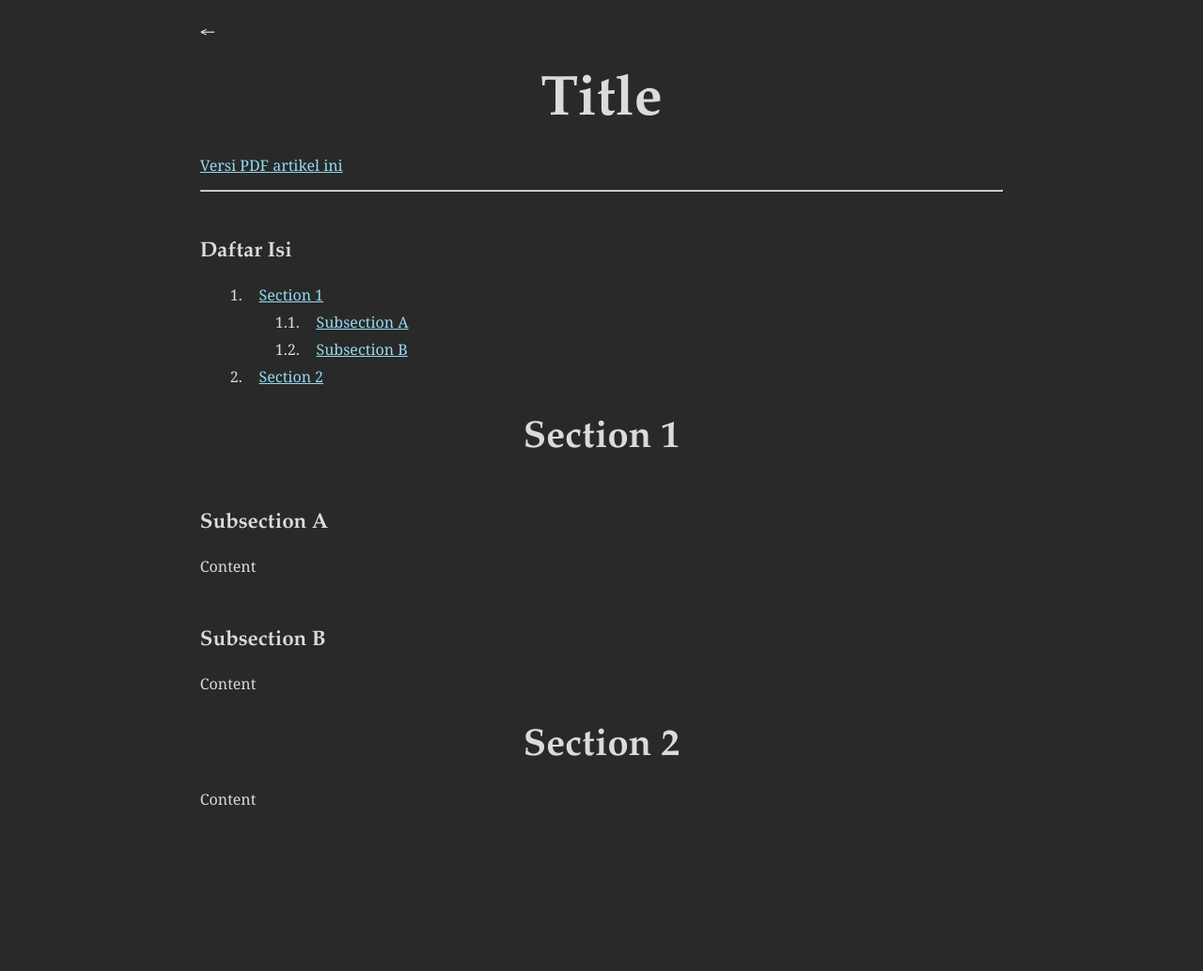
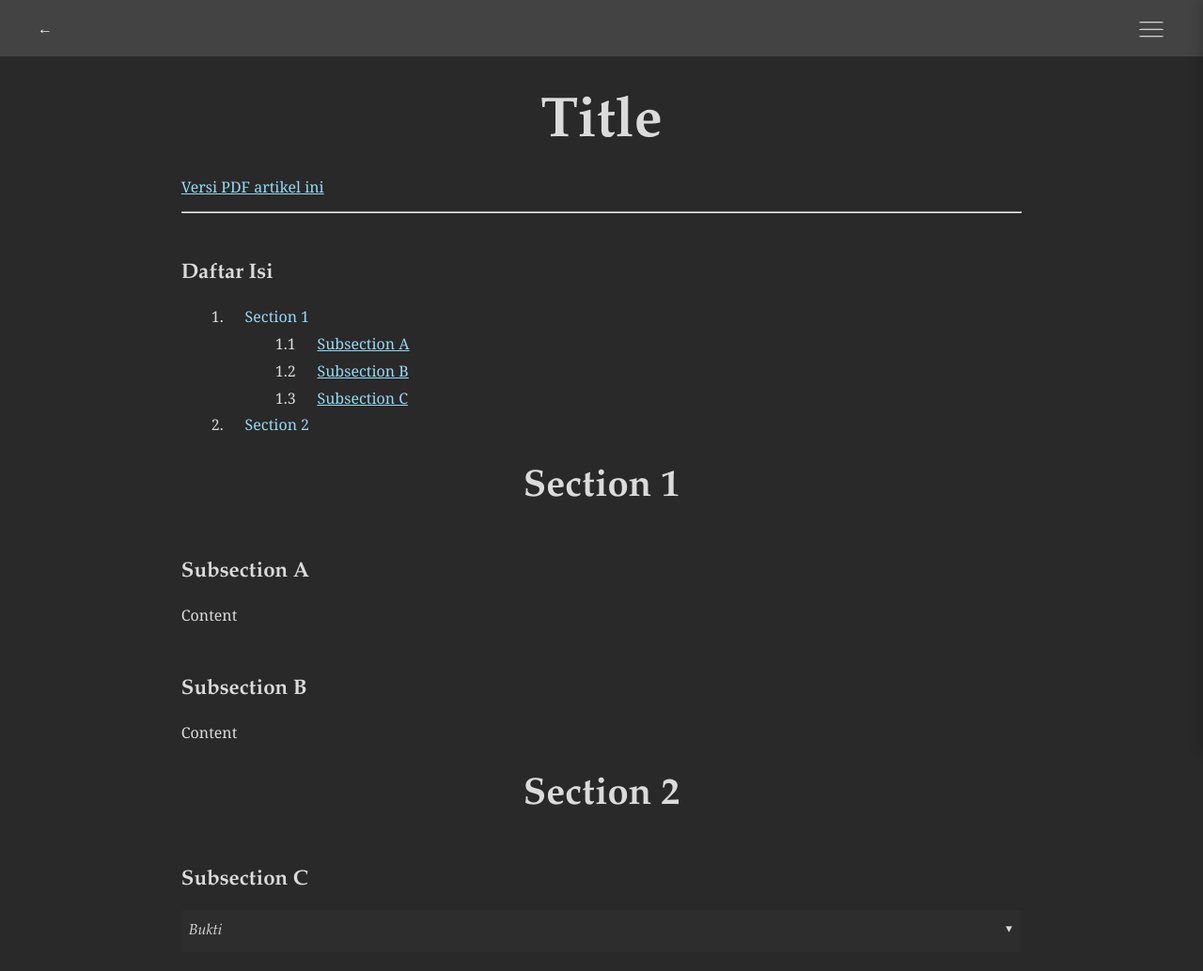
Before and after one commit to nayakazna/fisika, a plain HTML site: page pages/template.html in a window 1280 px wide. Shown: the whole page at 94% size. Before the commit the page ends 882 px from the top, so only its background shows below. Drawn offline with nearby package versions, Linux system fonts and the light colour scheme; a web font is replaced by a local one.

Commit message:
feat: add template for non-index.html files

```diff
--- /dev/null
+++ b/pages/script.js
@@ -0,0 +1,89 @@
+
+    // TOC & Sidebar
+    document.addEventListener("DOMContentLoaded", () => {
+        const tocToggle = document.getElementById("toc-toggle");
+        const tocSidebar = document.getElementById("toc-sidebar");
+        const tocClose = document.getElementById("toc-close");
+
+        // Create overlay if not already in HTML
+        let overlay = document.getElementById("overlay");
+        if (!overlay) {
+            overlay = document.createElement("div");
+            overlay.id = "overlay";
+            document.body.appendChild(overlay);
+        }
+
+        // Function to toggle sidebar
+        function toggleSidebar(show) {
+            tocSidebar.setAttribute("aria-hidden", !show);
+            overlay.classList.toggle("active", show);
+        }
+
+        // Open sidebar
+        tocToggle.addEventListener("click", () => toggleSidebar(true));
+
+        // Close sidebar
+        tocClose.addEventListener("click", () => toggleSidebar(false));
+        overlay.addEventListener("click", () => toggleSidebar(false));
+
+        // Close on ESC key
+        document.addEventListener("keydown", (e) => {
+            if (e.key === "Escape") toggleSidebar(false);
+        });
+
+        // Get TOC containers
+        const tocLists = document.querySelectorAll("#toc-list");
+
+        // Generate TOC once and apply to both locations
+        const headers = document.querySelectorAll("article h1, article h2");
+        let lastH1 = null;
+
+        headers.forEach(header => {
+            if (!header.id) {
+                header.id = header.textContent
+                    .toLowerCase()
+                    .replace(/\s+/g, "-")
+                    .replace(/[^\w-]/g, "");
+            }
+
+            const listItem = document.createElement("li");
+            const link = document.createElement("a");
+            link.href = `#${header.id}`;
+            link.textContent = header.textContent;
+            link.addEventListener("click", () => toggleSidebar(false)); // Close sidebar when clicked
+
+            if (header.tagName === "H1") {
+                listItem.appendChild(link);
+                const nestedList = document.createElement("ol");
+                listItem.appendChild(nestedList);
+
+                tocLists.forEach(toc => toc.appendChild(listItem.cloneNode(true)));
+                lastH1 = listItem; // Store last <h1>
+            } else if (header.tagName === "H2" && lastH1) {
+                const nestedList = lastH1.querySelector("ol");
+                if (nestedList) {
+                    const subItem = document.createElement("li");
+                    subItem.appendChild(link);
+                    nestedList.appendChild(subItem);
+
+                    tocLists.forEach(toc => {
+                        const lastNestedList = toc.querySelector("ol:last-child");
+                        if (lastNestedList) lastNestedList.appendChild(subItem.cloneNode(true));
+                    });
+                }
+            }
+        });
+    });
+
+
+        // Proof Toggle System
+        document.addEventListener('click', (event) => {
+            if (event.target.matches('.bukti-toggle')) {
+                const button = event.target;
+                const content = button.nextElementSibling;
+                const isExpanded = button.getAttribute('aria-expanded') === 'true';
+
+                button.setAttribute('aria-expanded', !isExpanded);
+                content.hidden = isExpanded;
+            }
+        });
--- a/pages/template.html
+++ b/pages/template.html
@@ -7,7 +7,7 @@
     <meta name="keywords" content="kata kunci artikel">
     <meta name="author" content="Z. Nayaka Athadiansyah">
 
-    <title>Trigonometri - Pembahasan Lengkap</title>
+    <title>Title</title>
 
     <!-- External Resources -->
     <link rel="stylesheet" href="../style.css">
@@ -15,12 +15,28 @@
 </head>
 
 <body>
-    <!-- Navigation Control -->
-    <nav class="page-nav" aria-label="Navigasi halaman">
-        <button type="button" onclick="window.location.href = '../index.html'" aria-label="Kembali ke beranda">
-            <b>←</b>
+    <nav class="fixed-nav-bar" aria-label="Main navigation">
+
+        <button class="nav-button" onclick="window.location.href = '../index.html'" aria-label="Kembali ke beranda">
+            ←
+        </button>
+
+        <button class="burger-button" id="toc-toggle" aria-label="Toggle table of contents">
+            <svg viewBox="0 0 70 80" width="30" height="30" >
+                <rect y="35" width="70" height="3" rx="8" fill="white"></rect>
+                <rect y="55" width="70" height="3" rx="8" fill="white"></rect>
+                <rect y="75" width="70" height="3" rx="8" fill="white"></rect>
+            </svg>
         </button>
     </nav>
+
+    <aside class="toc-sidebar" id="toc-sidebar" aria-hidden="true">
+        <button class="close-button" id="toc-close">×</button>
+        <h2>Daftar Isi</h2>
+        <ol id="toc-list"></ol>
+    </aside>
+
+    <div class="overlay" id="overlay"></div>
 
     <!-- Main Content Container -->
     <main class="content-wrapper">
@@ -65,55 +81,24 @@
             <!-- Section 2 -->
             <section id="section-2" aria-labelledby="section-2-heading">
                 <h1 id="section-2-heading">Section 2</h1>
-                <p>Content</p>
+
+                <!-- Subsection C -->
+                <section id="subsection-c" aria-labelledby="subsection-c-heading">
+                    <h2 id="subsection-c-heading">Subsection C</h2>
+
+                    <details class="bukti">
+                        <summary></summary>
+                        <div class="bukti-content">
+                            <!-- Proof content here -->
+                            <p>This proof is visible when expanded...</p>
+                        </div>
+                    </details>
+
+                </section>
             </section>
 
         </article>
     </main>
-
-    <!-- Scripts -->
-    <script>
-    // Dynamic TOC Generation
-    document.addEventListener("DOMContentLoaded", () => {
-        const tocList = document.getElementById("toc-list");
-        const headers = document.querySelectorAll("article h1, article h2");
-
-        headers.forEach(header => {
-            if (!header.id) {
-                header.id = header.textContent
-                    .toLowerCase()
-                    .replace(/\s+/g, '-')
-                    .replace(/[^\w-]/g, '');
-            }
-
-            const listItem = document.createElement('li');
-            const link = document.createElement('a');
-            link.href = `#${header.id}`;
-            link.textContent = header.textContent;
-
-            if (header.tagName === 'H1') {
-                const nestedList = document.createElement('ol');
-                listItem.append(link, nestedList);
-                tocList.appendChild(listItem);
-            } else if (header.tagName === 'H2') {
-                const lastH1 = tocList.querySelector('li:last-child ol');
-                if (lastH1) lastH1.appendChild(listItem);
-                listItem.appendChild(link);
-            }
-        });
-    });
-
-    // Proof Toggle System
-    document.addEventListener('click', (event) => {
-        if (event.target.matches('.bukti-toggle')) {
-            const button = event.target;
-            const content = button.nextElementSibling;
-            const isExpanded = button.getAttribute('aria-expanded') === 'true';
-
-            button.setAttribute('aria-expanded', !isExpanded);
-            content.hidden = isExpanded;
-        }
-    });
-    </script>
+    <script src="script.js"></script>
 </body>
 </html>
--- a/style.css
+++ b/style.css
@@ -132,10 +132,10 @@ body {
   font-family: 'Garamond', Georgia, Cambria, 'Times New Roman', Times, serif;
   line-height: 1.8;
 
-  max-width: 100ch;
   min-height: 100vh;
   overflow-x: hidden;
   margin: 0 auto;
+  margin-top: 4em;
   padding: 1rem 1.25rem;
 
   counter-reset: figcaption theorem definition sidenote-counter;
@@ -149,6 +149,12 @@ body {
   hyphens: auto;
   -webkit-hyphens: auto;
   -moz-hyphens: auto;
+}
+
+body > * {
+  max-width: 100ch;
+  margin-left: auto;
+  margin-right: auto;
 }
 
 /* Justify all paragraphs */
@@ -218,6 +224,162 @@ textarea {
 article > * + * {
   margin-top: 1em;
 }
+
+/* Navbar */
+.fixed-nav-bar {
+  display: flex;
+  position: fixed;
+  max-width: none !important;
+  margin-left: 0 !important;
+  margin-right: 0 !important;
+  top: 0;
+  left: 0;
+  right: 0;
+  width: 100vw;
+  height: 60px;
+  background-color: #434343;
+  justify-content: space-between;
+  align-items: center;
+  padding: 0 1.5rem;
+  box-sizing: border-box;
+}
+@media (max-width: 768px) {
+  .fixed-nav-bar {
+    padding: 0 0.5rem;
+    height: 50px;
+  }
+
+  body {
+    margin-top: 2.5em;
+  }
+}
+
+.nav-button {
+  background: none;
+  border: none;
+  color: white;
+  cursor: pointer;
+  padding: 0.5rem 1rem;
+  font-size: 1rem;
+  transition: opacity 0.2s;
+}
+
+.nav-button:hover {
+  border-radius: 1cm;
+  opacity: 0.4;
+}
+
+.nav-spacer {
+  width: 86px;
+}
+
+/* Burger Button Styles */
+.burger-button {
+  background: none;
+  border: none;
+  cursor: pointer;
+  padding: 0.5rem 1rem;
+  color: white;
+}
+
+.burger-button:hover {
+  border-radius: 1cm;
+  opacity: 0.4;
+}
+
+.burger-button svg rect {
+  fill: currentColor;
+  transition: transform 0.3s ease;
+}
+
+/* TOC Sidebar */
+.toc-sidebar {
+  position: fixed;
+  top: 0;
+  right: -300px;
+  width: 300px;
+  height: 100vh;
+  background: var(--body-bg-color);
+  box-shadow: -2px 0 12px rgba(0,0,0,0.2);
+  padding: 1rem;
+  transition: right 0.3s ease;
+  z-index: 10000;
+}
+
+.toc-sidebar[aria-hidden="false"] {
+  right: 0;
+}
+
+.overlay {
+  position: fixed;
+  top: 0;
+  left: 0;
+  right: 0;
+  width: 100vw;
+  height: 100vh;
+  opacity: 0;
+  pointer-events: none;
+  transition: opacity 0.3s ease;
+  z-index: 9999;
+}
+
+.overlay.active {
+  opacity: 1;
+  pointer-events: all;
+}
+
+.close-button {
+  position: absolute;
+  top: 1rem;
+  right: 2rem;
+  background: none;
+  border: none;
+  color: var(--body-color);
+  font-size: 2rem;
+  cursor: pointer;
+  padding: 0 0.5rem;
+}
+
+/* Enable counters for TOC numbering */
+#toc-list {
+  counter-reset: section;
+  padding-left: 0; /* Remove default list padding */
+}
+
+#toc-list > li {
+  list-style: none;
+}
+
+#toc-list > li > a {
+  display: inline; /* Keep the link inline */
+  text-decoration: none; /* Optional: to remove underlining */
+}
+
+#toc-list > li:before {
+  counter-increment: section;
+  content: counter(section) ". ";
+  margin-right: 5px; /* Optional: Adjust spacing between the number and text */
+}
+
+#toc-list ol {
+  counter-reset: subsection;
+  padding-left: 20px; /* Indentation for subsections */
+}
+
+#toc-list ol > li {
+  list-style: none;
+}
+
+#toc-list ol > li > a {
+  display: inline; /* Keep the link inline */
+}
+
+#toc-list ol > li:before {
+  counter-increment: subsection;
+  content: counter(section) "." counter(subsection) " ";
+  margin-right: 5px; /* Optional: Adjust spacing between the number and text */
+}
+
 
 /* Styles for inline code or code snippets */
 code,
@@ -434,6 +596,8 @@ nav ol ol > li {
   padding-left: 3rem; /* More indentation for H2s */
 }
 
+
+
 /* Center definitions (most useful for display equations) */
 dl dd {
   text-align: center;
@@ -480,39 +644,41 @@ dl dd {
 }
 
 /* bukti */
-.bukti {
-  display: block;
-  margin: 12px 0;
-  font-style: normal;
-  position: relative;
-}
-.bukti::before {
-  content: 'Bukti. ' attr(title);
-  font-style: italic;
+details.bukti {
+  margin: 1em 0;
 }
 
-.bukti::after {
-  content: '◾️';
-  filter: var(--bukti-symbol-filter);
-  position: absolute;
-  right: -12px;
-  bottom: -2px;
-}
-.bukti-toggle {
-  all: unset;
+details.bukti > summary {
+  font-style: italic;
+  list-style: none;
   cursor: pointer;
-  font-size: 1em;
-  margin-right: 8px;
-}
-.bukti-content {
-  margin-top: 8px;
-}
-.bukti-toggle[aria-expanded="true"]::before {
-  content: '▼';
+  padding: 0.5em;
+  background: #2d2d2d;
+  border-radius: 4px;
 }
 
-.bukti-toggle[aria-expanded="false"]::before {
-  content: '▶';
+details.bukti > summary:empty:before {
+  content: 'Bukti';
+}
+
+details.bukti > summary::-webkit-details-marker {
+  display: none;
+}
+
+details.bukti > summary::after {
+  content: "▼";
+  float: right;
+  transition: transform 0.2s;
+}
+
+details.bukti[open] > summary::after {
+  transform: rotate(180deg);
+}
+
+.bukti-content {
+  padding: 1em;
+  margin-top: 0.5em;
+  background-color: #2d2d2d;
 }
 
 
@@ -726,7 +892,7 @@ h6 {
 }
 
 button {
-  background-color: var(--body-bg-color);
+  background-color: #414141;
   color: var(--body-color);
   padding: 1px 1px;
   border: none;
@@ -735,7 +901,7 @@ button {
   font-size: 20px;
 }
 button:hover {
-  background-color: #414141;
+  background-color: #717171;
 }
 
 .MathJax {
```
